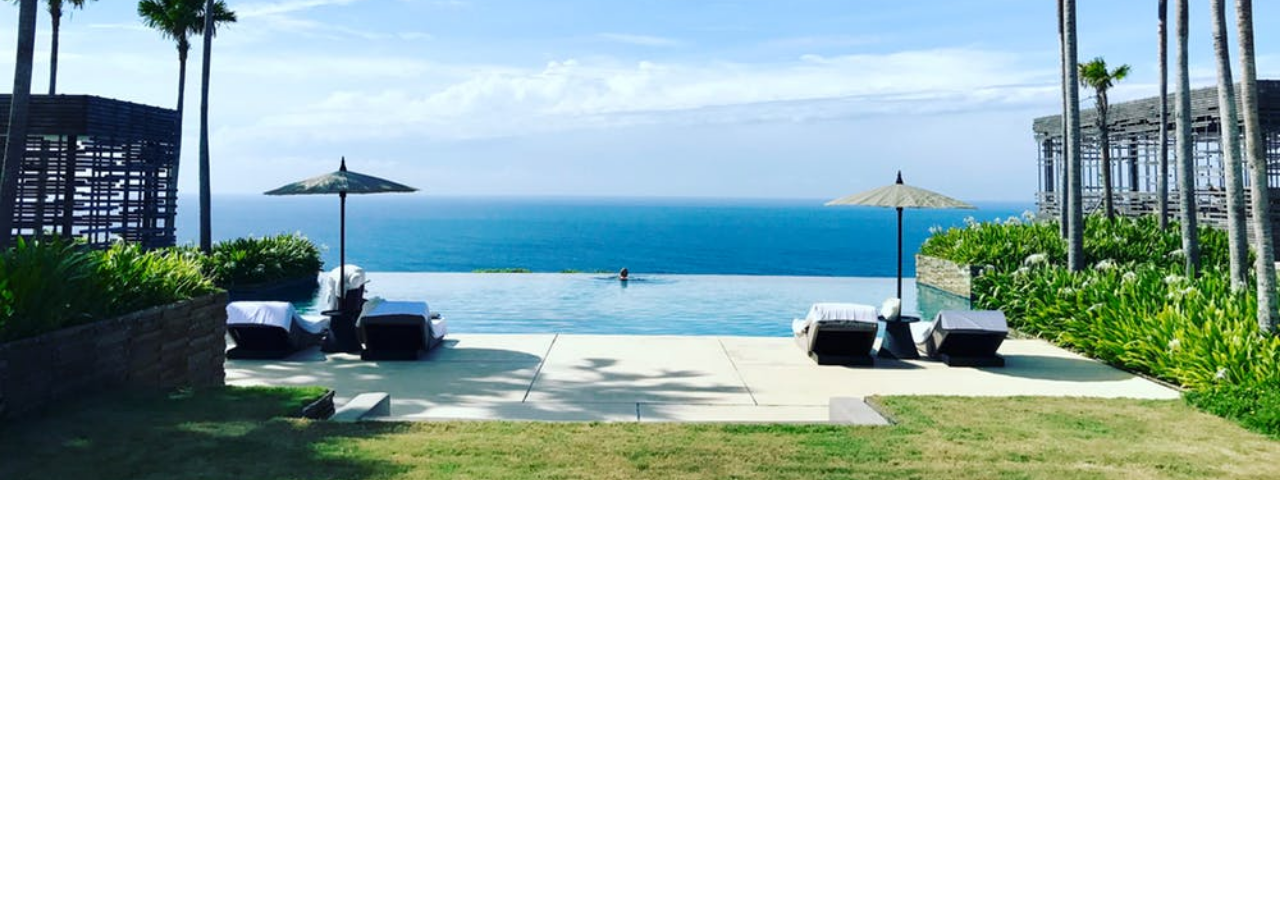
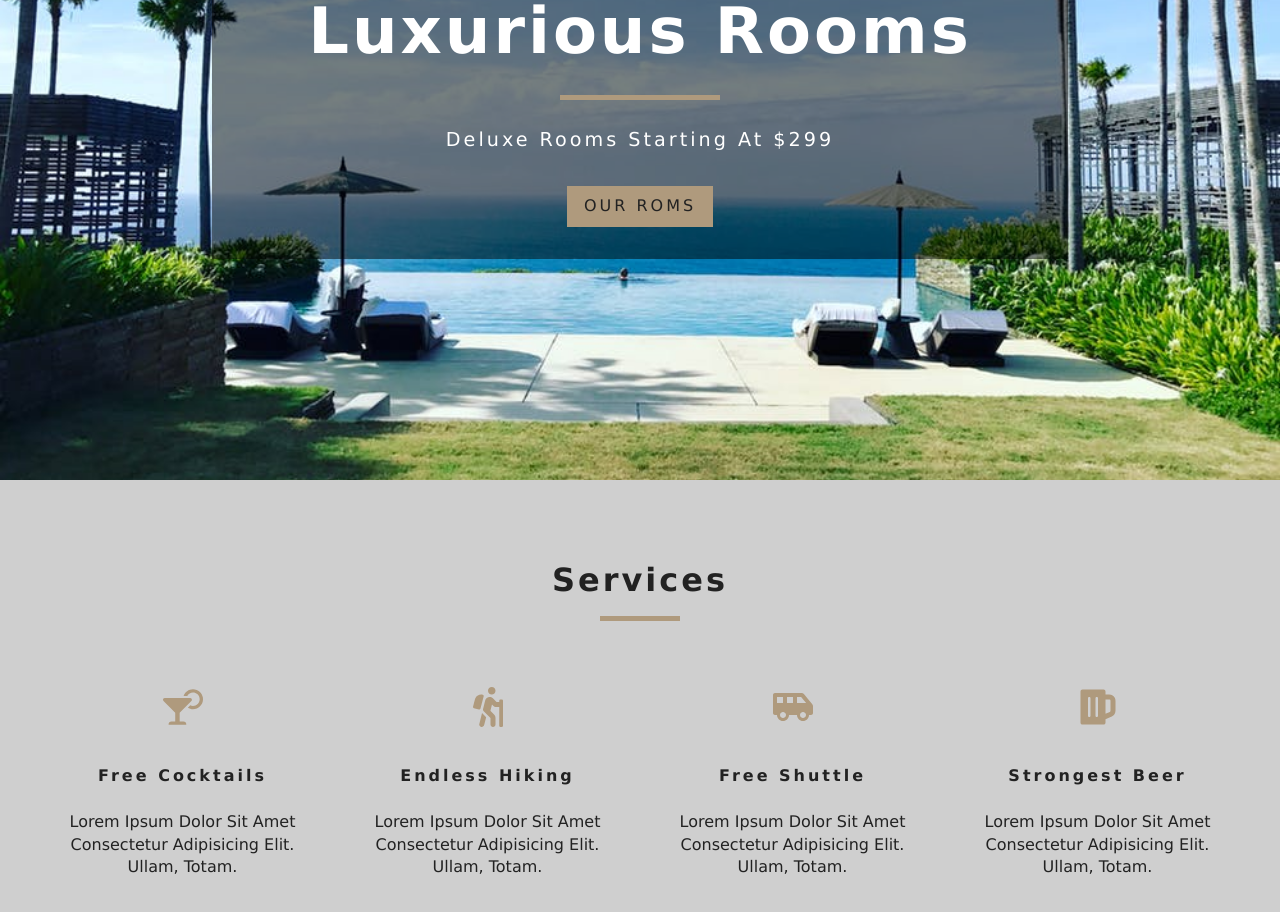
Before and after one commit to Raphael2790/Projeto-React, a React (Create React App) app: page / in a window 1280 px wide. Shown: the part 320-1232 px from the top of the page. Before the commit the page ends 800 px from the top, so only its background shows below. Built offline with nearby package versions, Linux system fonts and the light colour scheme.

Commit message:
Created Title and Services components

```diff
--- a/src/App.css
+++ b/src/App.css
@@ -256,6 +256,7 @@
 .services p {
   width: 80%;
   margin: 0 auto;
+  text-transform: capitalize;
 }
 @media screen and (min-width: 992px) {
   .services-center {
--- /dev/null
+++ b/src/components/Banner.js
@@ -0,0 +1,12 @@
+import React from 'react'
+
+export default function Banner({children, title, subtitle}) {
+  return (
+    <div className="banner">
+      <h1>{title}</h1>
+      <div></div>
+      <p>{subtitle}</p>
+      {children}
+    </div>
+  )
+}
--- a/src/components/Hero.js
+++ b/src/components/Hero.js
@@ -5,3 +5,7 @@
   <header className={hero}>{children}</header>
   )
 }
+
+Hero.defaultProps = {
+  hero: "defaultHero"
+}
--- /dev/null
+++ b/src/components/Services.js
@@ -0,0 +1,47 @@
+import React, { Component } from 'react';
+import Title from './Title';
+import {FaCocktail,FaHiking,FaShuttleVan,FaBeer} from 'react-icons/fa'
+
+export default class Services extends Component {
+  state={
+    services:[
+      {
+        icon:<FaCocktail/>,
+        title:"Free Cocktails",
+        info:"Lorem ipsum dolor sit amet consectetur adipisicing elit. Ullam, totam.",
+      },
+      {
+        icon:<FaHiking/>,
+        title:"Endless Hiking",
+        info:"Lorem ipsum dolor sit amet consectetur adipisicing elit. Ullam, totam.",
+      },
+      {
+        icon:<FaShuttleVan/>,
+        title:"Free Shuttle",
+        info:"Lorem ipsum dolor sit amet consectetur adipisicing elit. Ullam, totam.",
+      },
+      {
+        icon:<FaBeer/>,
+        title:"Strongest Beer",
+        info:"Lorem ipsum dolor sit amet consectetur adipisicing elit. Ullam, totam.",
+      }
+    ]
+  }
+  render() {
+    return (
+      <section className="services">
+        <Title title="services"/>
+        <div className="services-center">
+          {this.state.services.map((item,index) =>{
+            return <article key={index} className="service">
+              <span>{item.icon}</span>
+              <h6>{item.title}</h6>
+              <p>{item.info}</p>
+            </article>
+          })}
+        </div>
+      </section>
+
+    )
+  }
+}
--- /dev/null
+++ b/src/components/Title.js
@@ -0,0 +1,10 @@
+import React from 'react';
+
+export default function Title({title}) {
+  return (
+    <div className="section-title">
+      <h4>{title}</h4>
+      <div/>
+    </div>
+  )
+}
--- a/src/pages/Error.js
+++ b/src/pages/Error.js
@@ -1,10 +1,17 @@
-import React from 'react'
+import React from 'react';
+import Hero from '../components/Hero';
+import Banner from '../components/Banner';
+import {Link} from 'react-router-dom';
 
 export const Error = () => {
   return (
-    <div>
-      Hello from error page
-    </div>
+   <Hero>
+     <Banner title="404" subtitle="page not found">
+        <Link to="/" className="btn-primary">
+            return home
+        </Link>
+     </Banner>
+   </Hero>
   )
 }
 
--- a/src/pages/Home.js
+++ b/src/pages/Home.js
@@ -1,8 +1,21 @@
 import React from 'react';
-import Hero from '../components/Hero'
+import Hero from '../components/Hero';
+import Banner from '../components/Banner'
+import {Link} from 'react-router-dom';
+import Services from '../components/Services';
 
 export default function Home () {
   return (
-    <Hero hero="defaultHero"/>
+    <>
+    <Hero>
+      <Banner title="luxurious rooms"
+      subtitle="deluxe rooms starting at $299">
+        <Link to="/rooms" className="btn-primary">
+          our roms
+        </Link>
+      </Banner>
+    </Hero>
+    <Services/>
+    </>
   )
 }
--- a/src/pages/Rooms.js
+++ b/src/pages/Rooms.js
@@ -1,10 +1,18 @@
-import React from 'react'
+import React from 'react';
+import Hero from '../components/Hero';
+import Banner from '../components/Banner';
+import {Link} from 'react-router-dom';
+
 
 export const Rooms = () => {
   return (
-    <div>
-      Hello from rooms page
-    </div>
+    <Hero hero="roomsHero">
+      <Banner title="our rooms">
+        <Link to="/"className="btn-primary">
+          return home
+        </Link>
+      </Banner>
+    </Hero>
   )
 }
 
```
